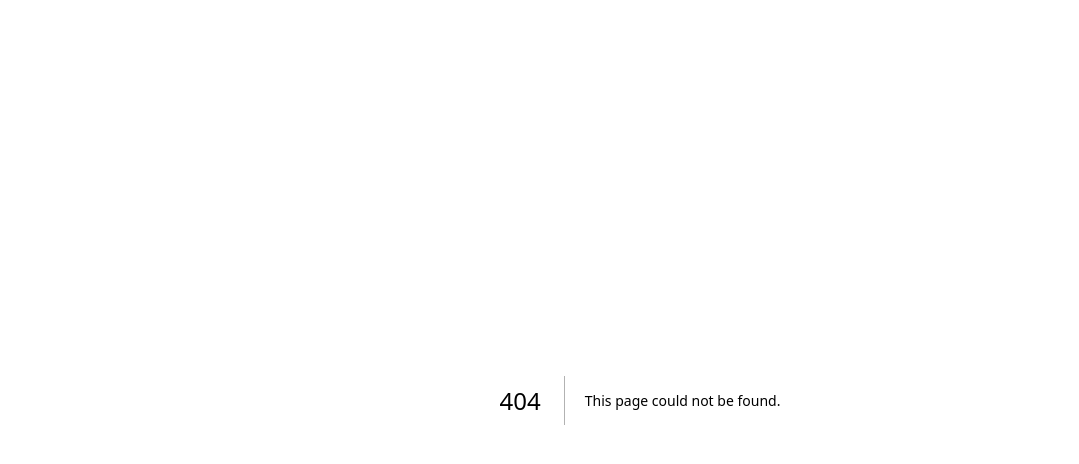
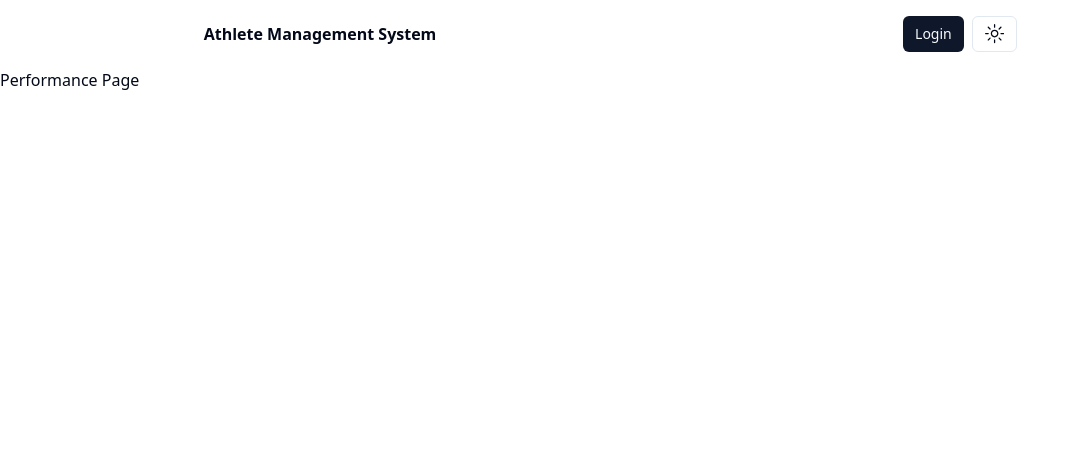
Before and after one commit to joseph-bergin/Athlete-Management, a Next.js app: page /dashboard/performance in a window 1280 px wide. Before the commit this address had no page. Shown: the top 464 px of the page, without its empty margins (0-1079 px from the left). Built offline with nearby package versions, Linux system fonts and the light colour scheme; no server answers.

Commit message:
add pages & update links

```diff
--- /dev/null
+++ b/app/dashboard/layout.tsx
@@ -0,0 +1,11 @@
+export default function DashboardLayout({
+  children,
+}: {
+  children: React.ReactNode
+}) {
+  return (
+    <div>
+        {children}
+    </div>
+  )
+}
--- /dev/null
+++ b/app/dashboard/performance/page.tsx
@@ -0,0 +1,7 @@
+export default function Performance() {
+    return (
+        <div>
+            <p>Performance Page</p>
+        </div>
+    )
+}
--- /dev/null
+++ b/app/dashboard/team/page.tsx
@@ -0,0 +1,7 @@
+export default function Team() {
+    return (
+        <div>
+            <p>Team Page</p>
+        </div>
+    )
+}
--- a/app/layout.tsx
+++ b/app/layout.tsx
@@ -1,3 +1,4 @@
+import { NavHeader } from '@/components/nav-header';
 import './global.css';
 import { ThemeProvider } from '@/components/theme-provider';
 import { UserProvider } from '@auth0/nextjs-auth0/client'
@@ -18,6 +19,7 @@ export default function RootLayout({
       </head>
       <UserProvider>
         <body>
+          <NavHeader></NavHeader>
           <ThemeProvider
             attribute="class"
             defaultTheme="system"
--- a/app/page.tsx
+++ b/app/page.tsx
@@ -4,7 +4,6 @@ import { HeroSection } from "./hero"
 export default function Home() {
     return (
         <>
-            <NavHeader></NavHeader>
             <HeroSection></HeroSection>
         </>
     )
--- /dev/null
+++ b/app/profile/page.tsx
@@ -0,0 +1,7 @@
+export default function Profile() {
+    return (
+        <div>
+            <p>Profile Page</p>
+        </div>
+    )
+}
--- a/components/nav-header.tsx
+++ b/components/nav-header.tsx
@@ -35,14 +35,14 @@ const Menu = () => (
                     <NavigationMenuTrigger>Team Tools</NavigationMenuTrigger>
                     <NavigationMenuContent>
                         <ul className="grid gap-3 p-4 md:w-[200px] lg:w-[300px]">
-                            <ListItem title="Team Manager" children="View and manage your team." href="/"></ListItem>
-                            <ListItem title="Performance Analytics" children="Tools to help track athlete performance." href="/"></ListItem>
+                            <ListItem title="Team Manager" children="View and manage your team." href="/dashboard/team"></ListItem>
+                            <ListItem title="Performance Analytics" children="Tools to help track athlete performance." href="/dashboard/performance"></ListItem>
                         </ul>
                     </NavigationMenuContent>
                 </NavigationMenuItem>
                 <NavigationMenuItem>
                     <NavigationMenuLink asChild className={navigationMenuTriggerStyle()}>
-                        <a href="/">Profile</a>
+                        <a href="/profile">Profile</a>
                     </NavigationMenuLink>
                 </NavigationMenuItem>
                 <NavigationMenuItem>
```
